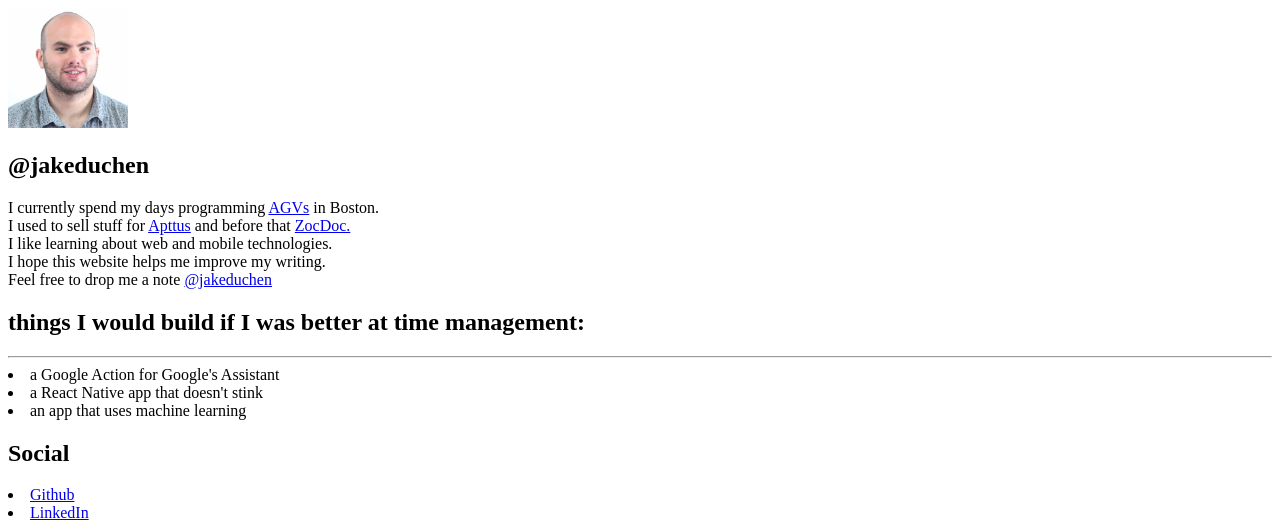
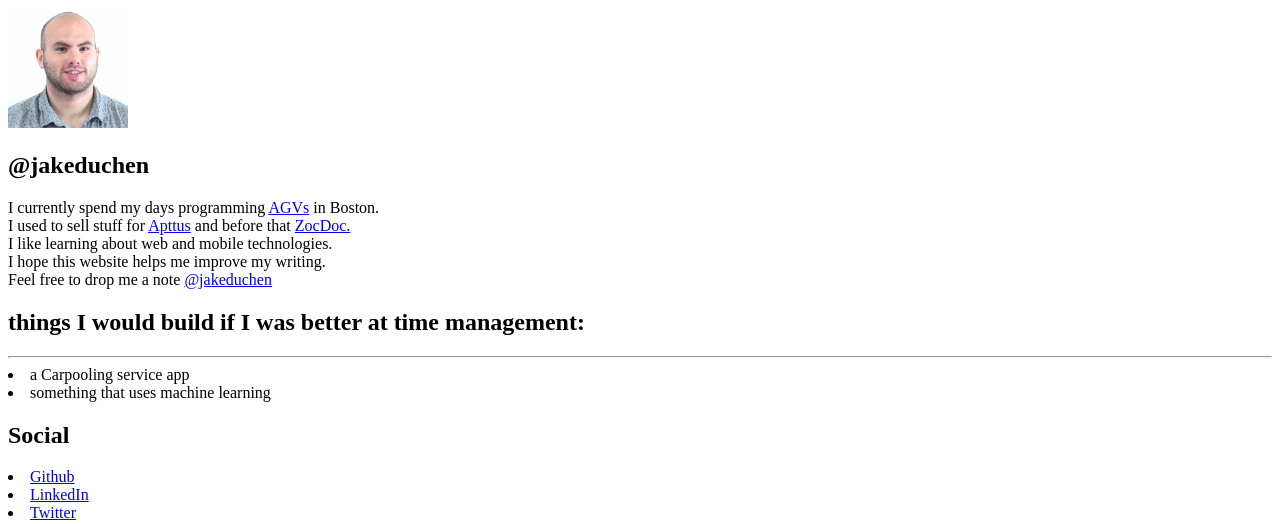
Before and after one commit to fatcatdog/website_guts, a Gatsby site: page /profile in a window 1280 px wide. Shown: the top 524 px of the page. Built offline with nearby package versions, Linux system fonts and the light colour scheme; Gatsby itself is replaced by a stand-in of ours.

Commit message:
profile edit

```diff
--- a/src/pages/profile/index.jsx
+++ b/src/pages/profile/index.jsx
@@ -66,9 +66,8 @@
           <div className="container">
             <div className="row justify-content-md-center">
               <div className="col-md-6 text-center">
-                <li>a Google Action for Google's Assistant</li>
-                <li>a React Native app that doesn't stink</li>
-                <li>an app that uses machine learning</li>
+                <li>a Carpooling service app</li>
+                <li>something that uses machine learning</li>
               </div>
             </div>
           </div>
```
